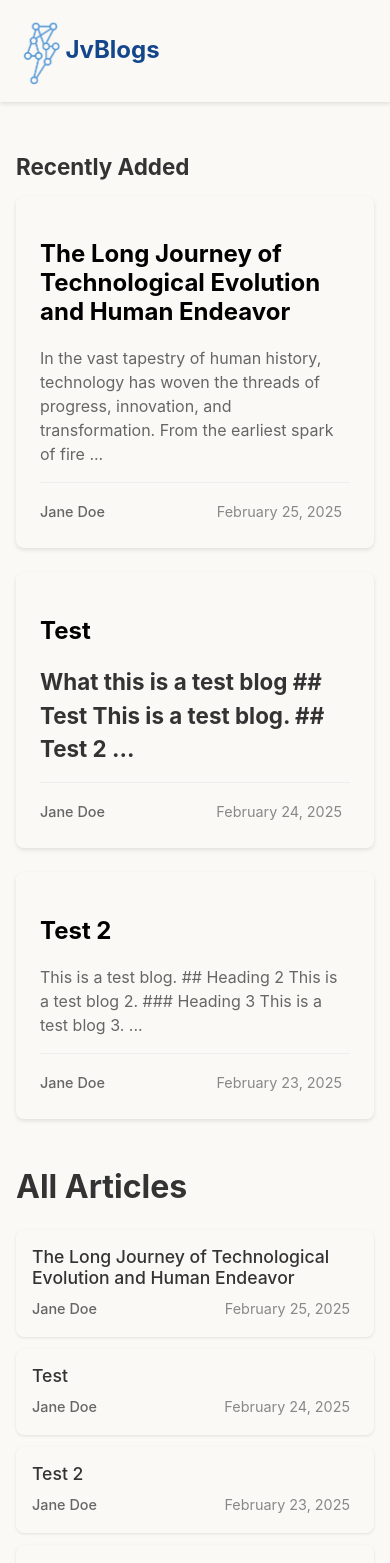
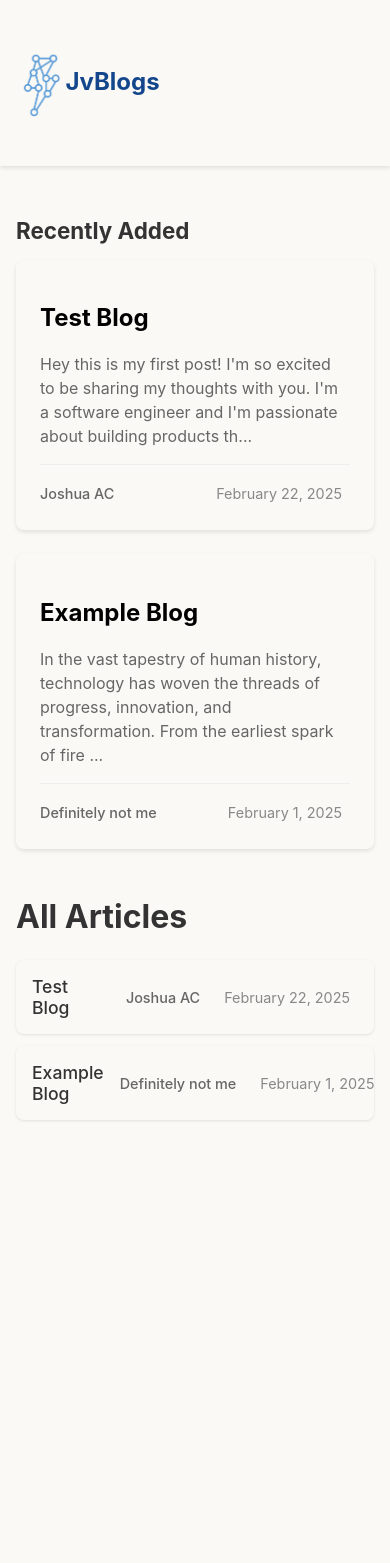
Before and after one commit to JvThunder/my-react-blog-app, a React (Create React App) app: page / in a window 390 px wide. Shown: the top 1563 px of the page. After the commit the page ends 1200 px from the top, so only its background shows below. Built offline with nearby package versions, Linux system fonts and the light colour scheme.

Commit message:
update posts and fix css issue

```diff
--- a/public/blogs/_index.json
+++ b/public/blogs/_index.json
@@ -1,28 +1,16 @@
 {
     "posts": [
         {
-            "title": "The Long Journey of Technological Evolution and Human Endeavor",
-            "date": "2025-02-25",
-            "author": "Jane Doe",
-            "slug": "post_example"
+            "title": "Test Blog",
+            "date": "2025-02-22",
+            "author": "Joshua AC",
+            "slug": "first-post"
         },
         {
-            "title": "Test",
-            "date": "2025-02-24",
-            "author": "Jane Doe",
-            "slug": "test"
-        },
-        {
-            "title": "Test 2",
-            "date": "2025-02-23",
-            "author": "Jane Doe",
-            "slug": "test2"
-        },
-        {
-            "title": "Long Post",
-            "date": "2025-02-22",
-            "author": "Jane Doe",
-            "slug": "long_post"
+            "title": "Example Blog",
+            "date": "2025-02-01",
+            "author": "Definitely not me",
+            "slug": "example-post"
         }
     ]
 }
--- /dev/null
+++ b/public/blogs/first-post.md
@@ -0,0 +1,7 @@
+# Introduction
+
+Hey this is my first post!
+
+I'm so excited to be sharing my thoughts with you.
+
+I'm a software engineer and I'm passionate about building products that help people.
--- a/public/blogs/long_post.md
+++ /dev/null
@@ -1,92 +0,0 @@
-# Introduction
-
-Modern technology continues to shape our world at an unprecedented pace. In this long-form article, we explore the evolution of technology, its impact on our daily lives, and the challenges and opportunities that lie ahead. Whether you're a tech enthusiast or just curious about the future, this post is designed to provide insights, reflections, and a glimpse into what tomorrow may hold.
-
-## The Evolution of Technology
-
-From the early days of computing to the modern era of artificial intelligence and quantum computing, technology has evolved dramatically over the last few decades.
-
-### Early Innovations
-
-The foundations of modern technology were laid with groundbreaking inventions like the personal computer, the internet, and mobile communication devices.
-
-- **Personal Computers:** Introduced in the 1970s and 1980s, these devices revolutionized how we work, play, and communicate.
-- **The Internet:** Born in the late 20th century, the internet connected millions of people worldwide, transforming commerce, education, and entertainment.
-- **Mobile Phones:** The evolution from bulky cell phones to sleek smartphones has kept us connected on the go.
-
-### The Rise of Artificial Intelligence
-
-Artificial Intelligence (AI) has become one of the most transformative forces in technology today.
-
-- **Machine Learning:** AI systems learn from data to make decisions and predictions. This technology underpins everything from recommendation systems to autonomous vehicles.
-- **Deep Learning:** A subset of machine learning that uses neural networks with many layers. It has been pivotal in fields like image recognition and natural language processing.
-- **Applications in Everyday Life:** AI is now integral to our daily routines—powering virtual assistants, optimizing traffic flows, and even aiding in medical diagnoses.
-
-> "The development of artificial intelligence is not just a technological revolution, but a cultural and societal transformation."
-> — Tech Visionary
-
-## Digital Transformation in Industries
-
-The digital transformation of industries has led to more efficient operations, improved customer experiences, and entirely new business models.
-
-### Case Study: The Retail Revolution
-
-Retail has undergone a radical transformation with the advent of e-commerce and digital marketing.
-
-1. **E-Commerce Platforms:** Online shopping platforms have made it easier for consumers to purchase goods from anywhere in the world.
-2. **Data-Driven Decisions:** Retailers now use big data to analyze customer behavior and personalize the shopping experience.
-3. **Supply Chain Optimization:** Advanced analytics and IoT devices are streamlining inventory management and logistics.
-
-### Impact on Traditional Industries
-
-Traditional industries like manufacturing and agriculture are also being transformed by digital technologies.
-
-- **Smart Manufacturing:** The use of sensors, automation, and data analytics is making factories more efficient and less wasteful.
-- **Precision Agriculture:** Modern farming techniques use drones, satellite imaging, and IoT devices to optimize crop yields and reduce environmental impact.
-
-## Challenges and Ethical Considerations
-
-With great power comes great responsibility. As technology advances, so do the challenges and ethical dilemmas associated with its use.
-
-### Privacy and Security
-
-As data becomes one of the most valuable resources, safeguarding personal information is more important than ever.
-
-- **Data Breaches:** Cybersecurity threats continue to increase, putting both individuals and organizations at risk.
-- **Surveillance:** The balance between national security and individual privacy is a subject of intense debate.
-
-### Ethical AI
-
-The development of AI brings forth questions about bias, accountability, and the future of work.
-
-- **Algorithmic Bias:** AI systems can inadvertently perpetuate biases present in their training data.
-- **Job Displacement:** Automation and AI may lead to significant shifts in the job market, requiring new strategies for workforce development.
-- **Transparency:** It is critical for developers to ensure that AI systems are transparent and their decisions are explainable.
-
-## Looking to the Future
-
-The future of technology is both exciting and uncertain. Innovations in areas like quantum computing, biotechnology, and renewable energy promise to reshape our world in unimaginable ways.
-
-### Quantum Computing
-
-Quantum computers have the potential to solve problems that are currently intractable for classical computers.
-
-- **Speed and Efficiency:** Quantum algorithms can perform complex calculations much faster than traditional methods.
-- **Applications:** From cryptography to drug discovery, the potential applications of quantum computing are vast.
-
-### Sustainable Technologies
-
-As the world grapples with climate change, sustainable technologies are emerging as a crucial area of focus.
-
-- **Renewable Energy:** Advances in solar, wind, and battery technologies are making clean energy more accessible.
-- **Green Tech:** Innovations aimed at reducing carbon footprints and promoting environmental sustainability are on the rise.
-
-## Conclusion
-
-The landscape of modern technology is dynamic and ever-changing. As we stand on the cusp of new breakthroughs, it is essential to consider not only the incredible opportunities but also the challenges that accompany rapid technological advancement. This journey through modern technology reminds us that while innovation drives progress, thoughtful consideration of ethical and societal implications is equally important.
-
-Stay curious, stay informed, and embrace the future with a critical yet optimistic perspective.
-
----
-
-*Thank you for reading. Feel free to share your thoughts and join the discussion about the future of technology!*
--- a/public/blogs/test.md
+++ /dev/null
@@ -1,13 +0,0 @@
-# Test
-
-## What
-
-this is a test blog
-
-## Test
-
-This is a test blog.
-
-
-
-## Test 2
--- a/public/blogs/test2.md
+++ /dev/null
@@ -1,8 +0,0 @@
-# Heading 1
-This is a test blog.
-
-## Heading 2
-This is a test blog 2.
-
-### Heading 3
-This is a test blog 3.
--- a/src/BlogPost.css
+++ b/src/BlogPost.css
@@ -143,3 +143,15 @@
     margin-bottom: 1rem;
     color: #333;
 }
+
+@media (max-width: 768px) {
+    .header {
+        padding: 1rem 1.5rem;
+        /* increased side padding for phones */
+    }
+
+    .logo {
+        margin: 1rem 0;
+        /* add some vertical spacing */
+    }
+}
--- a/src/HomePage.css
+++ b/src/HomePage.css
@@ -149,16 +149,3 @@ h3 {
     padding: 0.25rem 0.5rem;
     border-radius: 4px;
 }
-
-@media (max-width: 768px) {
-    .post-item {
-        flex-direction: column;
-        align-items: flex-start;
-        gap: 0.5rem;
-    }
-
-    .post-meta-compact {
-        width: 100%;
-        justify-content: space-between;
-    }
-}
--- a/src/components/Header.css
+++ b/src/components/Header.css
@@ -1,4 +1,5 @@
 .header {
+    background-color: #faf9f5;
     box-shadow: 0 2px 4px rgba(0, 0, 0, 0.1);
     padding: 1rem 0;
     position: sticky;
```
Also changed, not shown: public/blogs/content.md (deleted, +0 -11 lines), public/blogs/example-post.md (renamed from public/blogs/post_example.md).
